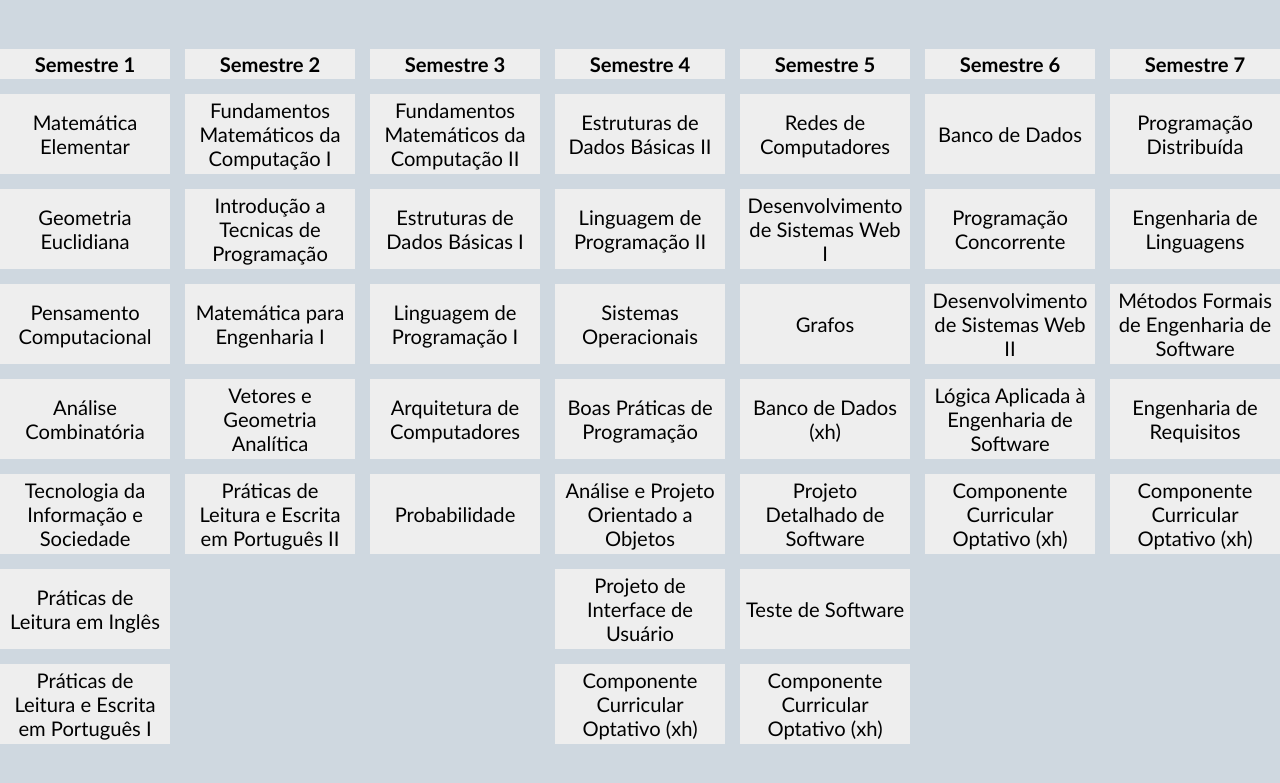
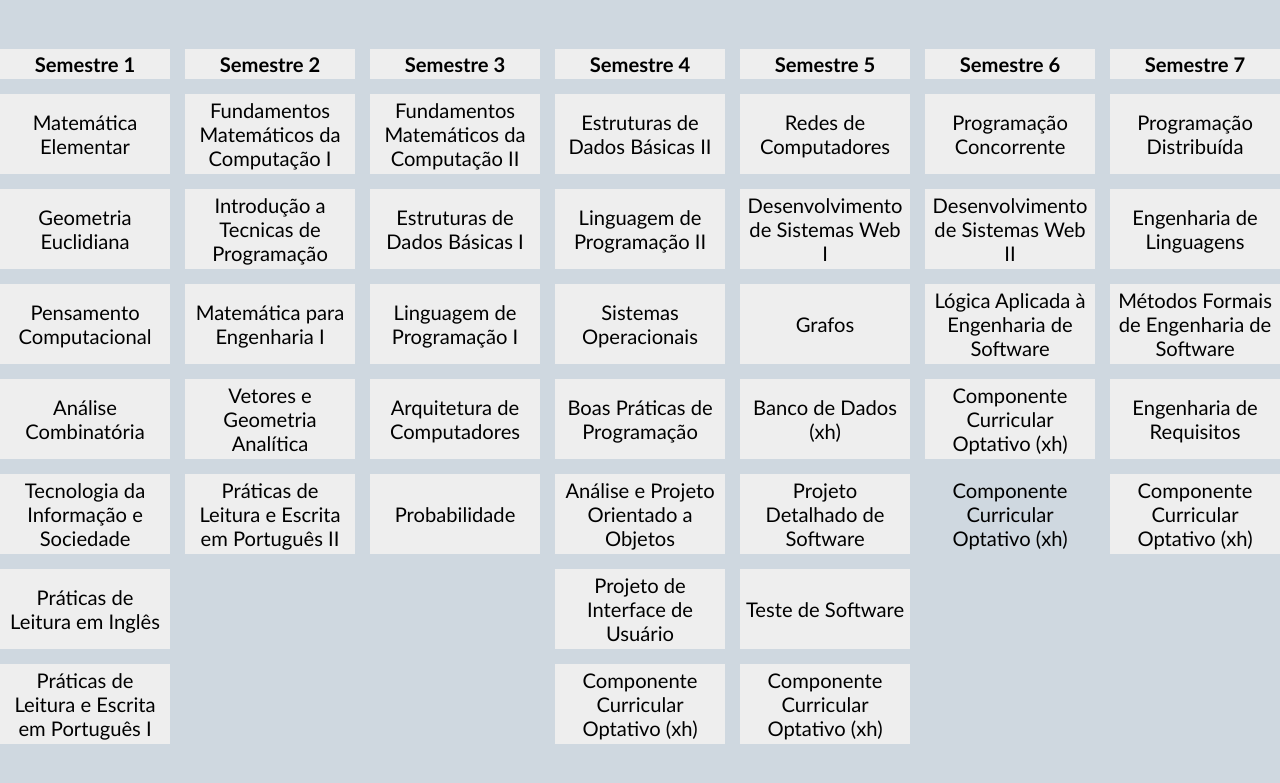
Before and after one commit to nandagb/Grade-Curricular-UFRN---BTI, a plain HTML site: page eds.html in a window 1280 px wide. Shown: the part 51-834 px from the top of the page. Drawn offline with Linux system fonts and the light colour scheme.

Commit message:
Banco de dados extra removido da grade de EDS

```diff
--- a/eds.html
+++ b/eds.html
@@ -56,7 +56,7 @@
 		<div id="FMCII" class="grid-item grid-item-4">Fundamentos Matemáticos da Computação II</div>
 		<div id="EDBII" class="grid-item grid-item-5">Estruturas de Dados Básicas II</div>
 		<div id="REDES" class="grid-item grid-item-6">Redes de Computadores</div>
-		<div id="BD" class="grid-item grid-item-7">Banco de Dados</div>
+		<div id="BD" class="grid-item grid-item-7">Programação Concorrente</div>
 		<div id = "PD" class="grid-item grid-item-8">Programação Distribuída</div>
 
 		<div id ="GE" class="grid-item grid-item-2">Geometria Euclidiana</div>
@@ -64,7 +64,7 @@
 		<div id="EDBI" class="grid-item grid-item-4">Estruturas de Dados Básicas I</div>
 		<div id="LPII" class="grid-item grid-item-5">Linguagem de Programação II</div>
 		<div id="WEBI" class="grid-item grid-item-6">Desenvolvimento de Sistemas Web I</div>
-		<div id="PROGC" class="grid-item grid-item-7">Programação Concorrente</div>
+		<div id="PROGC" class="grid-item grid-item-7">Desenvolvimento de Sistemas Web II</div>
 		<div id="EL" class="grid-item grid-item-8">Engenharia de Linguagens</div>
 
 		<div id = "PC" class="grid-item grid-item-2">Pensamento Computacional</div>
@@ -72,7 +72,7 @@
 		<div id="LPI" class="grid-item grid-item-4">Linguagem de Programação I</div>
 		<div id="SO" class="grid-item grid-item-5">Sistemas Operacionais</div>
 		<div id="GRAF" class="grid-item grid-item-6">Grafos</div>
-		<div id="WEBII" class="grid-item grid-item-7">Desenvolvimento de Sistemas Web II</div>
+		<div id="WEBII" class="grid-item grid-item-7">Lógica Aplicada à Engenharia de Software</div>
 		<div id="MFES" class="grid-item grid-item-8">Métodos Formais de Engenharia de Software</div>
 
 		<div id="AC" class="grid-item grid-item-2">Análise Combinatória</div>
@@ -80,7 +80,7 @@
 		<div id="ARQ" class="grid-item grid-item-4">Arquitetura de Computadores</div>
 		<div id="BPP" class="grid-item grid-item-5">Boas Práticas de Programação</div>
 		<div id="BD" class="grid-item grid-item-6">Banco de Dados (xh)</div>
-		<div id="LAES" class="grid-item grid-item-7">Lógica Aplicada à Engenharia de Software</div>
+		<div id="LAES" class="grid-item grid-item-7">Componente Curricular Optativo (xh)</div>
 		<div id="ES" class="grid-item grid-item-8">Engenharia de Requisitos</div>
 
 		<div id="TIS" class="grid-item grid-item-2">Tecnologia da Informação e Sociedade</div>
@@ -88,7 +88,7 @@
 		<div id="PROB" class="grid-item grid-item-4">Probabilidade</div>
 		<div id="APOO" class="grid-item grid-item-5">Análise e Projeto Orientado a Objetos</div>
 		<div id="PDS" class="grid-item grid-item-6">Projeto Detalhado de Software</div>
-		<div id="6-empty4" class="grid-item grid-item-7">Componente Curricular Optativo (xh)</div>
+		<div id="6-empty4" class="grid-item grid-item-9">Componente Curricular Optativo (xh)</div>
 		<div class="grid-item grid-item-8">Componente Curricular Optativo (xh)</div>
 
 		<div id="PLI" class="grid-item grid-item-2">Práticas de Leitura em Inglês</div>
```
